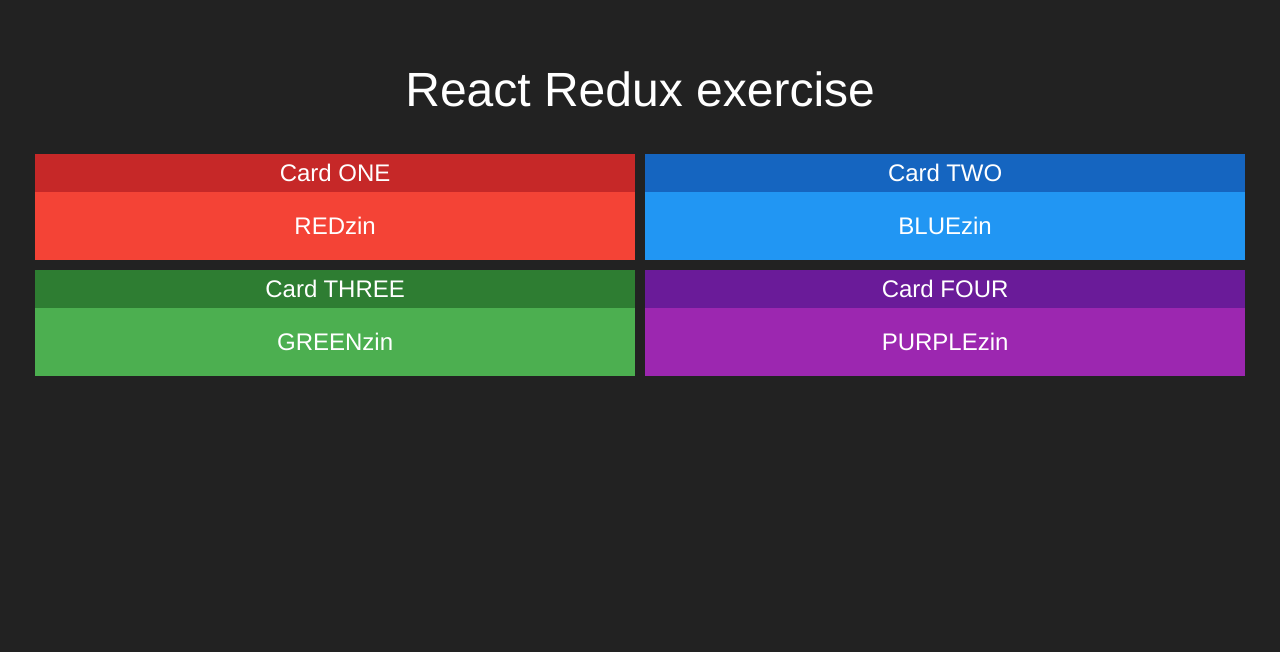
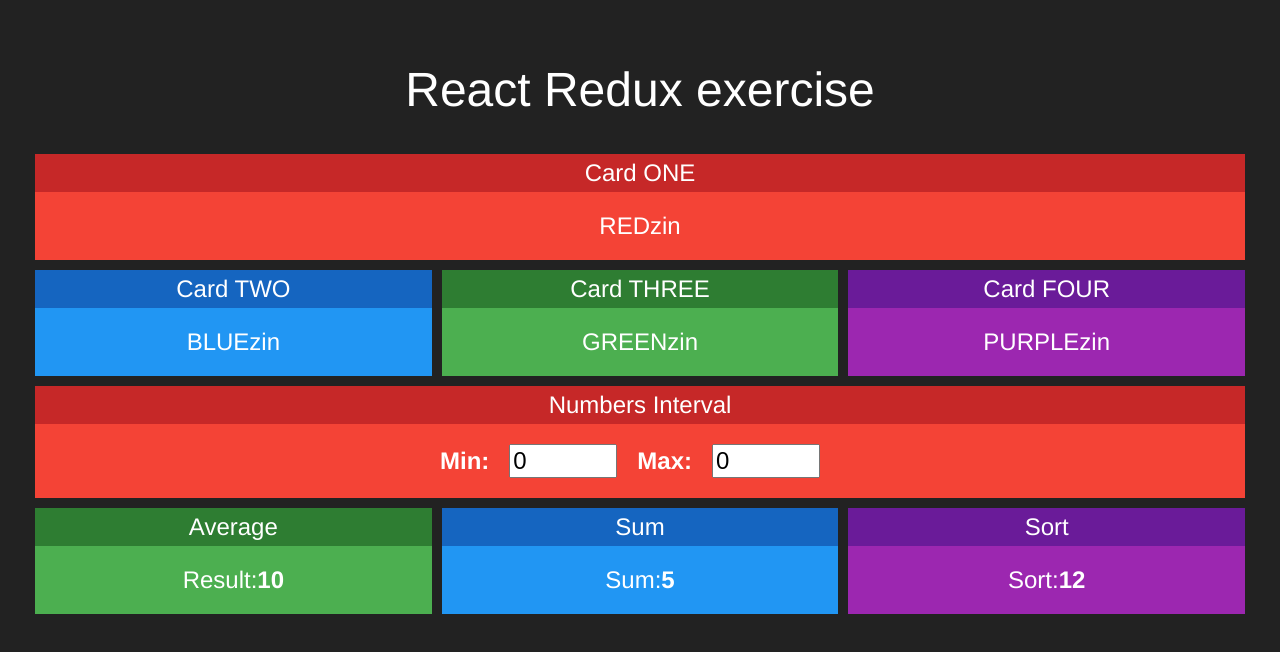
Before and after one commit to alexandresoueu/front-redux, a React (Create React App) app in the folder redux-basic/: page / in a window 1280 px wide. Shown: the top 652 px of the page. Built offline with nearby package versions, Linux system fonts and the light colour scheme.

Commit message:
create components to Math calculate

```diff
--- a/redux-basic/src/App.js
+++ b/redux-basic/src/App.js
@@ -1,6 +1,10 @@
 import React from 'react';
 import './App.css';
-import Cards from './components/Cards';
+import Cards from './components/Cards/Cards';
+import Interval from './components/Interval/Interval';
+import Average from './components/Math/Average';
+import Sum from './components/Math/Sum';
+import Sort from './components/Math/Sort';
 
 function App() {
   return (
@@ -8,11 +12,20 @@ function App() {
       <h1>React Redux exercise</h1>
       <div className='line'>
       <Cards title='Card ONE' red>REDzin</Cards>
-      <Cards title='Card TWO' blue>BLUEzin</Cards>
+
       </div>
       <div className='line'>
+      <Cards title='Card TWO' blue>BLUEzin</Cards>
       <Cards  title='Card THREE' green>GREENzin</Cards>
       <Cards title='Card FOUR' purple>PURPLEzin</Cards>
+      </div>
+      <div className='line'>
+        <Interval />
+      </div>
+      <div className='line'>
+        <Average />
+        <Sum />
+        <Sort />
       </div>
     </div>
   );
--- /dev/null
+++ b/redux-basic/src/components/Interval/Interval.css
@@ -0,0 +1,5 @@
+.Interval input {
+  font-size: 1.5rem;
+  margin: 0 20px 0 20px;
+  width: 100px;
+}
--- /dev/null
+++ b/redux-basic/src/components/Interval/Interval.js
@@ -0,0 +1,24 @@
+import './Interval.css'
+
+import React from 'react'
+import Cards from '../Cards/Cards'
+
+const Interval = props => {
+  return (
+    <Cards title='Numbers Interval' red>
+      <div className='Interval'>
+        <span>
+          <strong>Min:</strong>
+          <input type='number' value={0} />
+        </span>
+        <span>
+          <strong>Max:</strong>
+          <input type='number' value={0} />
+        </span>
+      </div>
+
+    </Cards>
+  )
+}
+
+export default Interval
--- /dev/null
+++ b/redux-basic/src/components/Math/Average.js
@@ -0,0 +1,17 @@
+import React from 'react'
+import Cards from '../Cards/Cards'
+
+const Average = props => {
+  return (
+    <Cards title='Average' green>
+      <div className='Average'>
+        <span>
+          <span>Result:</span>
+          <strong>10</strong>
+        </span>
+      </div>
+    </Cards>
+  )
+}
+
+export default Average
--- /dev/null
+++ b/redux-basic/src/components/Math/Sort.js
@@ -0,0 +1,17 @@
+import React from 'react'
+import Cards from '../Cards/Cards'
+
+const Sort = props => {
+  return (
+    <Cards title='Sort' purple>
+      <div className='Sort'>
+        <span>
+          <span>Sort:</span>
+          <strong>12</strong>
+        </span>
+      </div>
+    </Cards>
+  )
+}
+
+export default Sort
--- /dev/null
+++ b/redux-basic/src/components/Math/Sum.js
@@ -0,0 +1,17 @@
+import React from 'react'
+import Cards from '../Cards/Cards'
+
+const Sum = props => {
+  return (
+    <Cards title='Sum' blue>
+      <div className='Sum'>
+        <span>
+          <span>Sum:</span>
+          <strong>5</strong>
+        </span>
+      </div>
+    </Cards>
+  )
+}
+
+export default Sum
```
Also changed, not shown: redux-basic/src/components/Cards/Cards.css (renamed from redux-basic/src/components/Cards.css), redux-basic/src/components/Cards/Cards.js (renamed from redux-basic/src/components/Cards.js).
